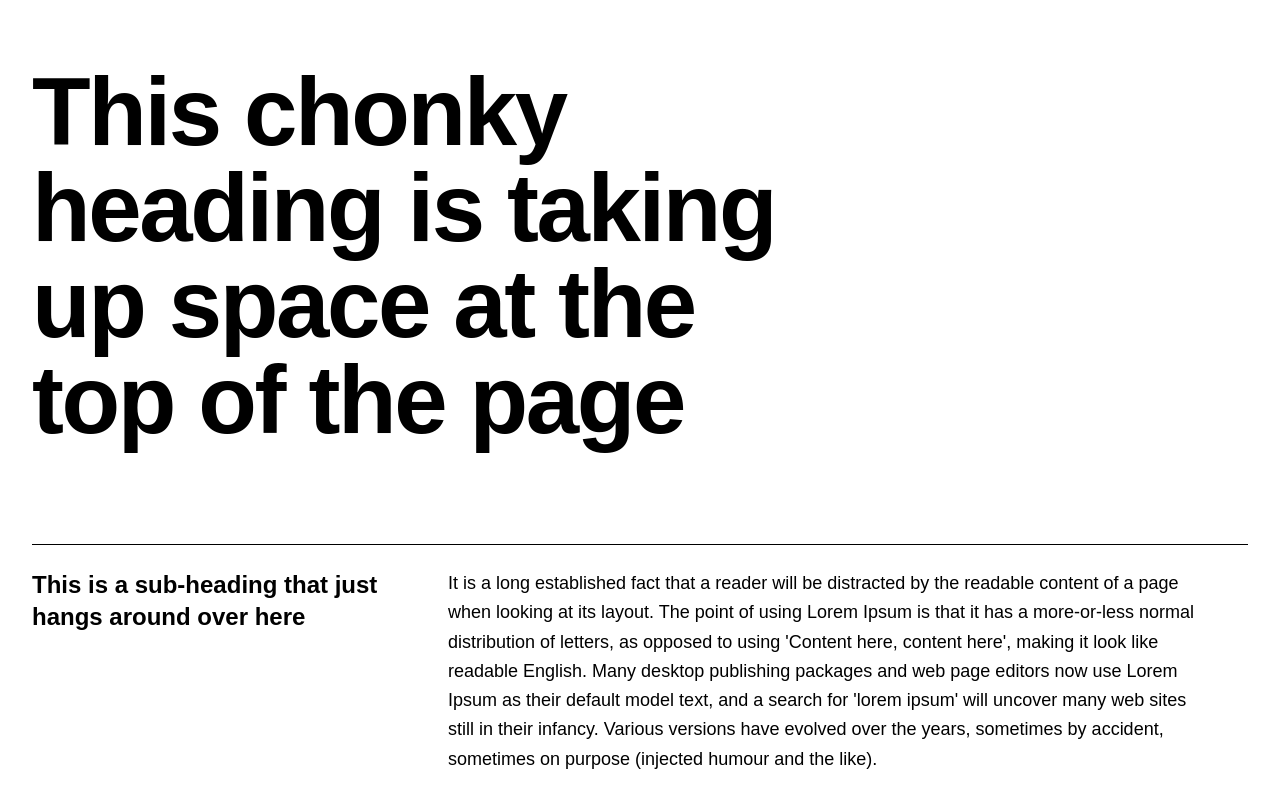
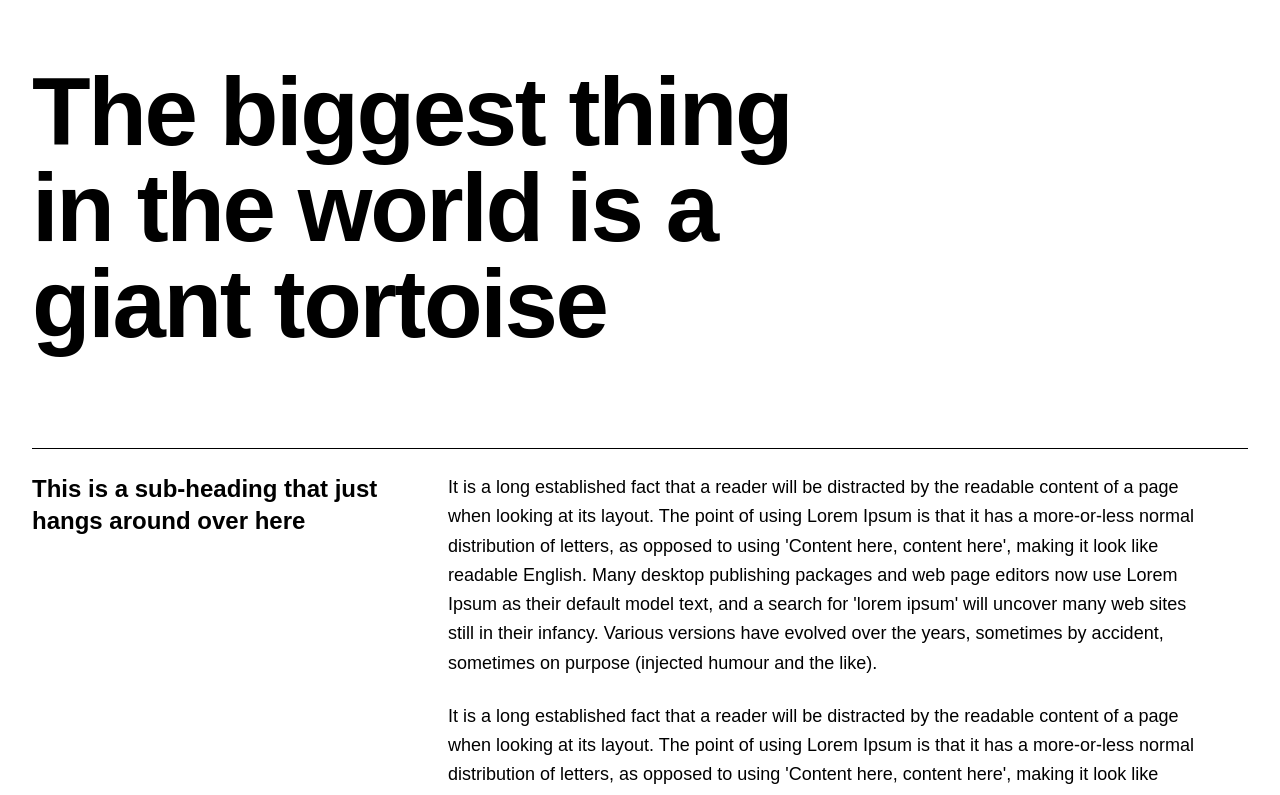
Before and after one commit to norritron-del/react-responsive, a Next.js app: page / in a window 1280 px wide. Shown: the top 795 px of the page. Built offline with nearby package versions, Linux system fonts and the light colour scheme.

Commit message:
Update FullHeading.tsx

```diff
--- a/components/FullHeading.tsx
+++ b/components/FullHeading.tsx
@@ -2,7 +2,7 @@ export default function FullHeading() {
   return (
     <section className="md:col-span-6 mb-16">
       <h1 className="text-4xl md:text-6xl lg:text-8xl font-black tracking-tight prose max-w-3xl">
-        This chonky heading is taking up space at the top of the page
+        The biggest thing in the world is a giant tortoise
       </h1>
     </section>
   );
```
